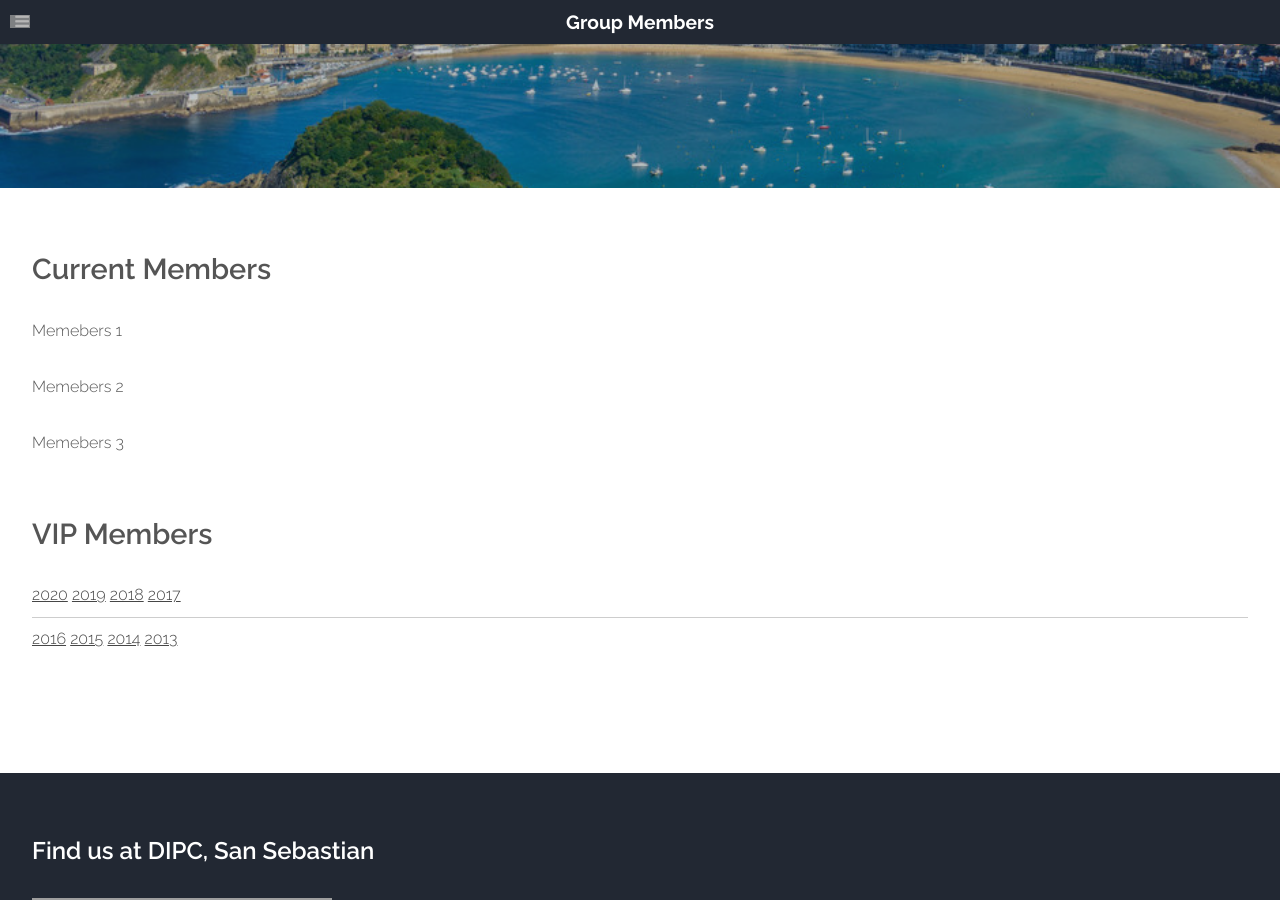
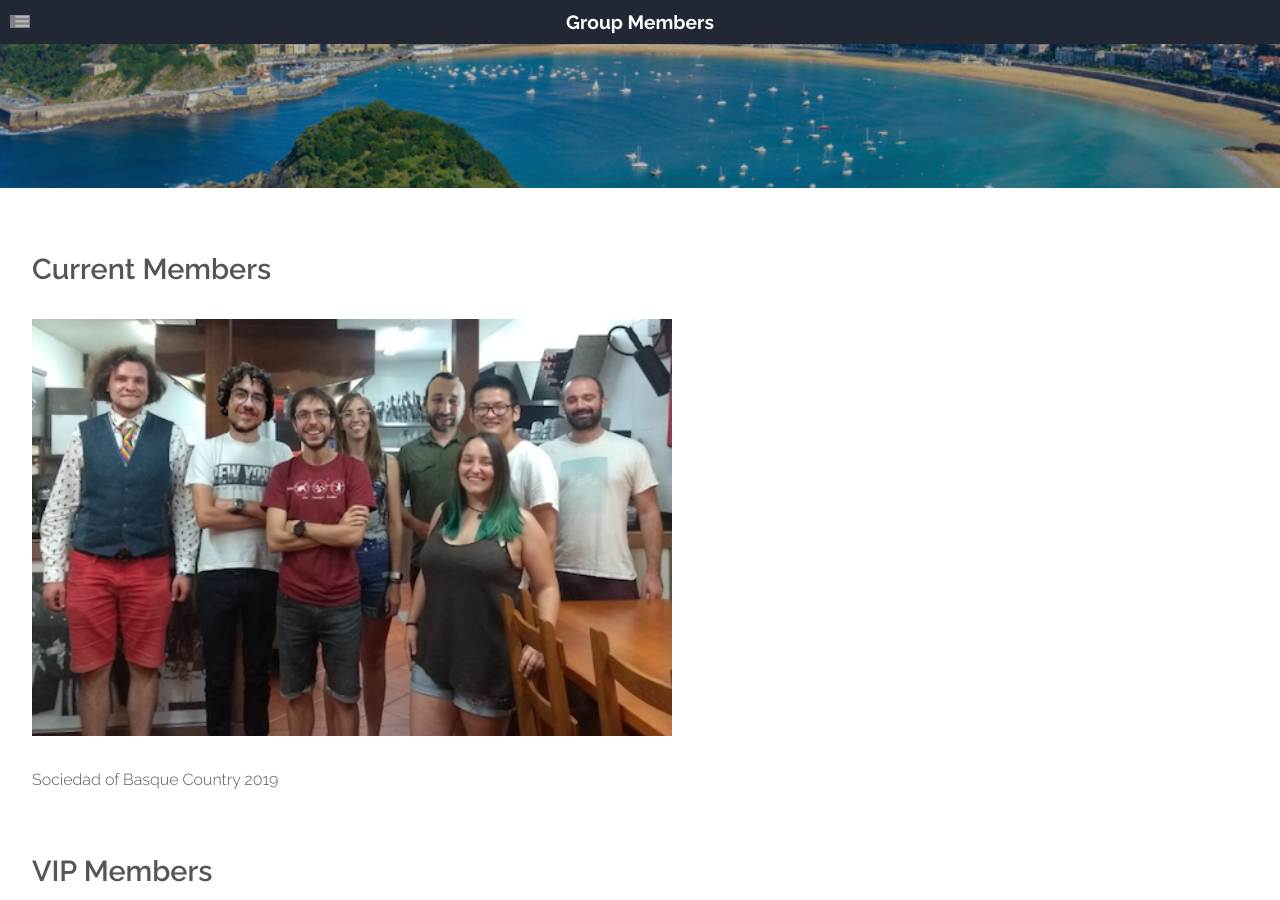
Before and after one commit to old-jekyll-templates/Horizons-Jekyll-Theme, a Jekyll site: the page built from members.html, in a window 1280 px wide and 900 px high. Built offline with Jekyll 4.4.1, drawn with Linux system fonts in a browser that asks for light colours; grey boxes are pictures that could not be loaded.

Commit message:
Update members.html

```diff
--- a/members.html
+++ b/members.html
@@ -53,9 +53,8 @@ layout: main
 						<header class="major">
 		 			          <h2>Current Members</h2>
                                                 </header>
-                                                <p>Memebers 1</p>
-						<p>Memebers 2</p>
-						<p>Memebers 3</p>
+                                        <a href="#" class="image feature"><img src="{{ site.baseurl }}/members/photos/group2019_2-2.png" alt="" style="width: 50vw; min-width: 150px;" /></a>
+						<p>Sociedad of Basque Country 2019</p>
 					</section>
 				</div>
 
```
